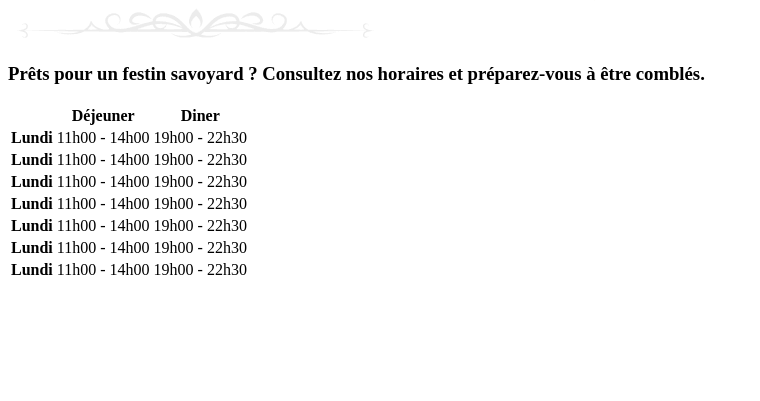
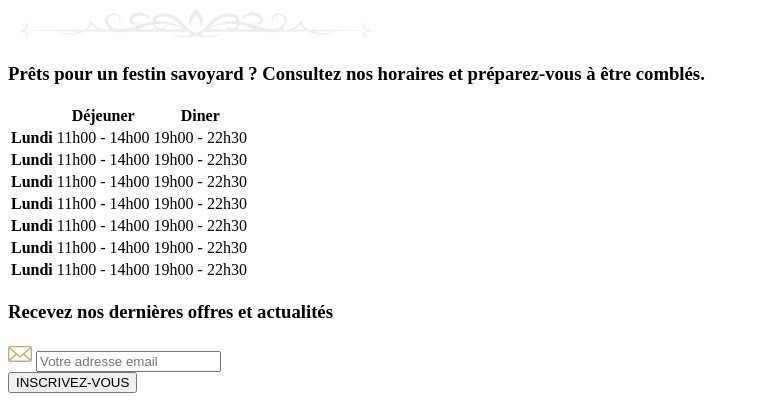
Before and after one commit to ABBA-74/ecf_quai_antique, a Symfony app: template templates/home/index.html.twig in a window 1280 px wide. Shown: the part 5734-6135 px from the top of the page, without its empty margins (0-760 px from the left). Before the commit the page ends 6009 px from the top, so only its background shows below. Run offline with Twig, Linux system fonts and the light colour scheme; the template is opened without the code that fills it, so the values that code supplies are empty; some libraries are stand-ins or nearby versions.

Commit message:
added section newsletter

```diff
--- a/assets/styles/scss/base/_helpers.scss
+++ b/assets/styles/scss/base/_helpers.scss
@@ -1,6 +1,9 @@
 @use './colors' as clr;
 
-.bg-clr-dark {
+.bg-clr-light-gray {
+  background-color: clr.$clr-light-gray;
+}
+.bg-clr-dark-gray {
   background-color: clr.$clr-dark-gray;
 }
 .bg-clr-secondary {
--- a/assets/styles/scss/layouts/_footer.scss
+++ b/assets/styles/scss/layouts/_footer.scss
@@ -0,0 +1,4 @@
+@use './../base/colors' as clr;
+.section-newsletter {
+  border-top: solid 3px clr.$clr-light;
+}
--- a/assets/styles/scss/pages/_home.scss
+++ b/assets/styles/scss/pages/_home.scss
@@ -139,9 +139,9 @@
 // SECTION PREVIEW DISHES
 
 .section-preview-dishes {
-  background: clr.$clr-dark-gray url('./../../../images/texture-dark.png') 100%
+  background: clr.$clr-light-gray url('./../../../images/texture-dark.png') 100%
     center no-repeat;
-  background-color: #212422;
+  background-size: cover;
   .preview-dishes-card img {
   }
 }
@@ -151,7 +151,7 @@
   padding-top: 3rem;
   background: clr.$clr-dark-gray url('./../../../images/texture-dark.png') 100%
     center no-repeat;
-  //   background-size: cover;
+  background-size: cover;
   color: clr.$clr-dark-gray;
 
   .timetable-content {
--- /dev/null
+++ b/templates/_partials/_newsletter.html.twig
@@ -0,0 +1,26 @@
+<section class="section-newsletter py-5 bg-clr-dark-gray">
+	<div class="container">
+		<div class="row py-2">
+			<div class="col-12 mb-3">
+				<h3 class="h4 text-center txt-clr-light">Recevez nos dernières offres et actualités</h3>
+			</div>
+			<div class="col-12 mx-auto">
+				<form action="">
+					<div class="row">
+						<div class=" input-group mb-3">
+							<div class="col-12 col-md-6 d-flex mb-3">
+								<span class="input-group-text bg-clr-dark-gray">
+									<img src="{{ asset('./build/images/email.svg')}}" alt="icone email">
+								</span>
+								<input type="text" class="form-control" aria-label="addresse email" placeholder="Votre adresse email">
+							</div>
+							<div class="col-12 col-md-6 d-flex justify-content-center mb-3">
+								<button class='btn btn-bg-primary'>INSCRIVEZ-VOUS</button>
+							</div>
+						</div>
+					</div>
+				</form>
+			</div>
+		</div>
+	</div>
+</section>
--- a/templates/home/_section-timetable.html.twig
+++ b/templates/home/_section-timetable.html.twig
@@ -5,7 +5,7 @@
 			<img class="img-separator mb-2" src="{{ asset('./build/images/separator.svg')}}" alt="illustration separator">
 		</div>
 		<div class="row d-flex justify-content-center pb-5">
-			<div class="timetable-content d-flex  flex-wrap">
+			<div class="timetable-content d-flex flex-wrap">
 				<div class="col-12 col-lg-6 d-flex flex-column justify-content-center">
 					<img class="img-separator mt-3" src="{{ asset('./build/images/separator-timetable.png')}}" alt="illustration separator">
 					<h3 class="h4 text-center txt-clr-dark">
--- a/templates/home/index.html.twig
+++ b/templates/home/index.html.twig
@@ -15,5 +15,6 @@
 		{% include "./home/_section-presentation.html.twig" %}
 		{% include "./home/_section-preview-dishes.html.twig" %}
 		{% include "./home/_section-timetable.html.twig" %}
+		{% include "./_partials/_newsletter.html.twig" %}
 	</main>
 {% endblock %}
```
Also changed, not shown: assets/styles/scss/layouts/_forms.scss (+59 -0 lines), assets/styles/scss/layouts/_newsletter.scss (+21 -0 lines), assets/styles/scss/layouts/_reservation-form.scss (+1 -58 lines), assets/images/email.svg (added), assets/images/timetable-bg-1.png (deleted), assets/images/timetable-bg.webp (deleted).
